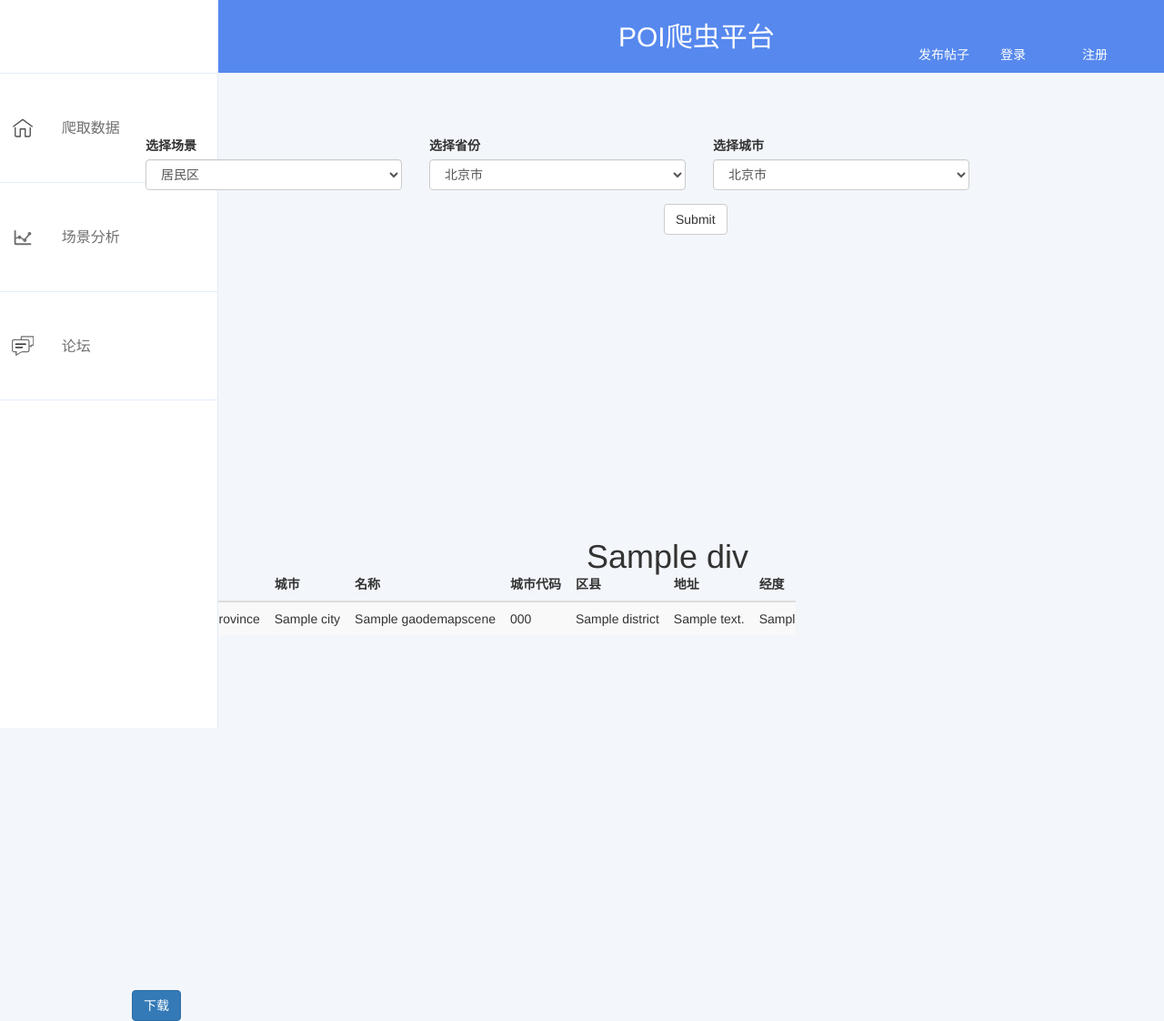
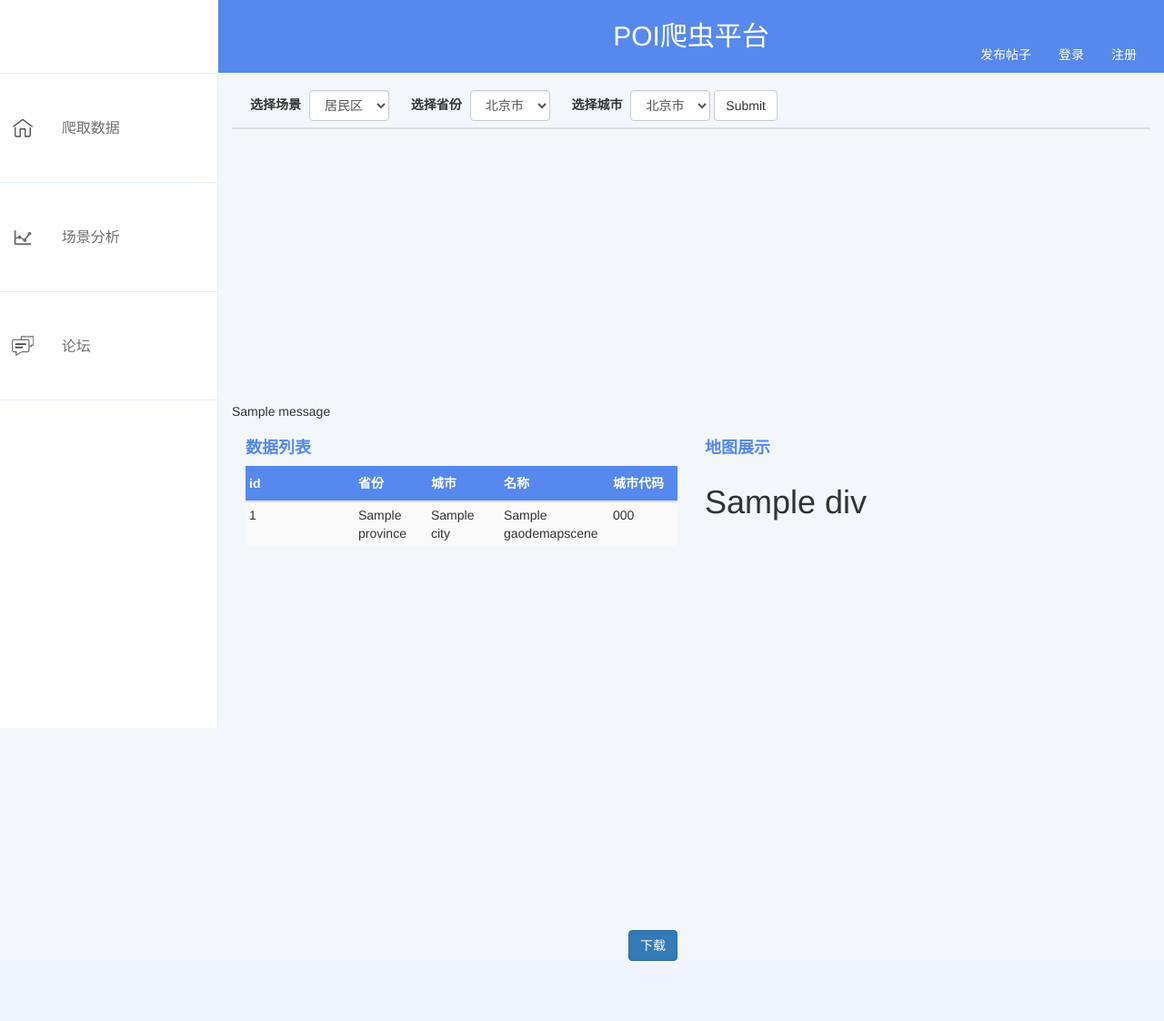
Before and after one commit to Jfengames/POIplatform, a Python web app: template templates/index.html in a window 1280 px wide. Shown: the whole page at 91% size. After the commit the page ends 1056 px from the top, so only its background shows below. Run offline with Jinja, Linux system fonts and the light colour scheme; the template is opened without the code that fills it: most values are stand-ins (such as "Sample title", 1, 10 or a date in 2020); one stand-in notice (Sample message) is shown; some libraries are stand-ins or nearby versions.

Commit message:
V0.1 样式修改

```diff
--- a/static/css/analysis_data_search.css
+++ b/static/css/analysis_data_search.css
@@ -1,6 +1,6 @@
 .data_search{
+    margin-top: 15px;
     width: 1040px;
-    margin-left: 25px;
     overflow: hidden;
     padding: 0;
 }
--- a/static/css/analysis_new_mission.css
+++ b/static/css/analysis_new_mission.css
@@ -1,5 +1,5 @@
 .search{
-    margin-top: -15px;
+    margin-top: 15px;
     border-style: dashed;
     border-color: #2e6da4;
     border-width: thin;
@@ -28,6 +28,6 @@
 }
 
 .pages{
-    margin-top: -20px;
-    margin-left: 32px;
+    width: 1000px;
+
 }
--- a/static/css/base.css
+++ b/static/css/base.css
@@ -2,7 +2,9 @@
 	margin: 0 auto;
 	padding: 0px;
 }
-
+body{
+    overflow-y: hidden;
+}
 ul li{
 	list-style: none;
 }
@@ -37,25 +39,22 @@
 }
 
 .title-user{
-	height:40px;
+	height:50px;
 	background-color: #5688ee;
-	margin-top: -105px;
 	font-size: 30px;
 	color: white;
-	padding-left: 680px;
-	padding-top: 45px;
+    text-align: center;
+    line-height: 80px;
 }
 
 .navbar-user{
-	height: 20px;
 	background-color: #5688ee;
-	margin-top: 30px;
 }
 
 .navbar-user li{
 	float: right;
 	list-style: none;
-	width: 90px;
+    margin-right: 30px;
 }
 
 .navbar-user a{
@@ -153,13 +152,11 @@
     background-repeat: no-repeat;
     background-position: center;
 }
-
 #navbar-body ul p {
     width: 190px;
     text-align: left;
     color: #707070;
 }
-
 #navbar-body ul p:hover {
     width: 600px;
     background-color: #f4f8ff;
@@ -167,15 +164,13 @@
 }
 
 /*内容部分*/
-
 .main{
     overflow: hidden;
-
-    margin-left: 220px;
-
-    padding-top: 100px;
+    margin-left: 240px;
+    padding-top: 80px;
 }
 .page-title{
     text-align: center;
     color: #5688ee;
-        }
+    line-height: 60px;
+}
--- a/static/css/index.css
+++ b/static/css/index.css
@@ -1,3 +1,17 @@
+.search-main{
+    padding: 15px;
+}
+
+.search label{
+    padding: 10px 5px 10px 20px;
+}
+.table>tbody>tr>td, .table>tbody>tr>th, .table>tfoot>tr>td, .table>tfoot>tr>th, .table>thead>tr>td, .table>thead>tr>th {
+    padding: 4px;
+    line-height: 1.42857143;
+    vertical-align: top;
+    border-top: 1px solid #ddd;
+}
+/*
 .main{
 
     width: 1040px;
@@ -47,4 +61,4 @@
     text-align: center;
 font-weight: bold}
 table td{word-break: keep-all;white-space:nowrap;}
-table thead{word-break: keep-all;white-space:nowrap;}
+table thead{word-break: keep-all;white-space:nowrap;}*/
--- a/static/css/note.css
+++ b/static/css/note.css
@@ -20,8 +20,8 @@
 }
 
 .note-group{
-    width: 660px;
-    margin-left: 100px;
+    width: 80%;
+    margin-top: 15px;
 }
 
 .note-title a{
--- a/templates/analysis_new_mission.html
+++ b/templates/analysis_new_mission.html
@@ -102,7 +102,7 @@
 </div>
 <div class="pages">
     <nav aria-label="Page navigation">
-      <ul class="pagination">
+      <ul class="pagination" style="margin: 10px 0;float: right;">
         {% if paginate.has_prev %}
             <li>
               <a href="/analysis/new_mission_todos/?page={{ paginate.prev_num }}" aria-label="Previous">
--- a/templates/base.html
+++ b/templates/base.html
@@ -7,17 +7,13 @@
     <script src="{{url_for('static',filename='js/jquery.min.js')}}"></script>
     <script src="{{url_for('static',filename='js/bootstrap.min.js')}}" integrity="sha384-Tc5IQib027qvyjSMfHjOMaLkfuWVxZxUPnCJA7l2mCWNIpG9mGCD8wGNIcPD7Txa" crossorigin="anonymous"></script>
     <link rel="stylesheet"  href="{{url_for('static',filename='css/base.css')}}">
-
-           {% block head %}{% endblock %}
-
+    {% block head %}{% endblock %}
 </head>
 <body>
 	<div class="navbar-title" style="position:fixed;">
-		<div>
+		<div style="float: left;">
 			<a href="{{url_for('index.home')}}">
-
-				<img class="logo" src="{{url_for('static',filename='images/2.png')}}">
-
+                <img class="logo" src="{{url_for('static',filename='images/2.png')}}">
 	        </a>
     	</div>
         <div class="title-user">POI爬虫平台</div>
--- a/templates/index.html
+++ b/templates/index.html
@@ -5,38 +5,31 @@
 {% block head %}
     <link rel="stylesheet" href="{{ url_for('static',filename='css/index.css') }}">
     <script src="{{ url_for('static',filename='js/city.js') }}" ></script>
-
     <script src="{{ url_for('static',filename='js/plotly.min.js') }}"></script>
 {% endblock %}
 
 {% block main %}
-
-<div class="search">
-<form action="/" method="POST">
-
-    <div class="form-group col-lg-6" style="float: left; width: 30%;">
-            <label for="scenes" style="float: left;">选择场景</label>
-                <select class="form-control col-lg-4" id="scenes" name="scene" >
-
-
-
-
+<div class="search-main">
+    <div class="search" style="border-bottom: 2px solid #ddd;">
+        <form action="/" method="POST" class="form-inline">
+            <div class="form-group">
+                <label for="scenes">选择场景</label>
+                <select class="form-control" id="scenes" name="scene" >
                     <option value="居民区">居民区</option>
                     <option value="医院">医院</option>
                     <option value="美食">美食</option>
                     <option value="美景">美景</option>
                 </select>
-
             </div>
-        <div class="form-group col-lg-6" style="float: left; width: 30%;";>
-            <label for="province" style="float: left;">选择省份</label>
-            <select class="form-control col-lg-4" id="province" name="province" ></select>
+            <div class="form-group">
+                <label for="province">选择省份</label>
+                <select class="form-control" id="province" name="province" ></select>
             </div>
-          <div class="form-group col-lg-6" style="float: left; width: 30%;";>
+            <div class="form-group">
                 <label for="city">选择城市</label>
-                <select class="form-control col-lg-4" id="city" name="city"></select>
+                <select class="form-control" id="city" name="city"></select>
             </div>
-       <input type="submit" class="btn btn-default" style="margin-left: 585px;">
+            <input type="submit" class="btn btn-default" style="margin-top: -3px;">
         </form>
     </div>
     {% with messages = get_flashed_messages() %}
@@ -48,33 +41,34 @@
             </ul>
         {% endif %}
     {% endwith %}
-<div class="tableleft">
+<div class="col-lg-6">
     <form action="/" method="post">
-<div class="table-responsive " style="overflow: scroll; height: 500px;margin-top: 10px;">
-
+        <div style="line-height: 40px;font-size: 18px;font-weight: bold;color:#5688ee;">数据列表</div>
+        <div class="table-responsive " style="overflow: scroll; height: 500px;">
+            <!--<caption>数据库数据</caption>-->
             <table class="table table-striped table-sm">
-                 <caption>数据库数据</caption>
                 <thead>
-                    <tr>
-                    <th>id</th>
-                    <th>省份</th>
-                    <th>城市</th>
-                    <th>名称</th>
-                    <th>城市代码</th>
-                    <th>区县</th>
-                    <th>地址</th>
-                    <th>经度</th>
-                    <th>纬度</th>
-                    <th>大类</th>
-                    <th>小类代码</th>
-                    <th>小类</th>
-                    <th>面积</th>
-                    <th>形状</th>
-                    <th>格式化经度</th>
-                    <th>格式化纬度</th>
-                    <th>格式化形状</th>
+                    <tr style="background-color: #5688ee;color: #fff;height: 35px;">
+                    <th style="min-width: 120px;max-width: 150px;line-height: 30px;">id</th>
+                    <th style="min-width: 80px;max-width: 100px;line-height: 30px;">省份</th>
+                    <th style="min-width: 80px;max-width: 100px;line-height: 30px;">城市</th>
+                    <th style="min-width: 120px;max-width: 150px;line-height: 30px;">名称</th>
+                    <th style="min-width: 80px;max-width: 100px;line-height: 30px;">城市代码</th>
+                    <th style="min-width: 80px;max-width: 100px;line-height: 30px;">区县</th>
+                    <th style="min-width: 120px;max-width: 150px;line-height: 30px;">地址</th>
+                    <th style="min-width: 80px;max-width: 100px;line-height: 30px;">经度</th>
+                    <th style="min-width: 80px;max-width: 100px;line-height: 30px;">纬度</th>
+                    <th style="min-width: 120px;max-width: 150px;line-height: 30px;">大类</th>
+                    <th style="min-width: 80px;max-width: 100px;line-height: 30px;">小类代码</th>
+                    <th style="min-width: 80px;max-width: 100px;line-height: 30px;">小类</th>
+                    <th style="min-width: 80px;max-width: 100px;line-height: 30px;">面积</th>
+                    <th style="min-width: 200px;max-width: 250px;line-height: 30px;">形状</th>
+                    <!--<th style="min-width: 120px;max-width: 150px;">格式化经度</th>
+                    <th style="min-width: 120px;max-width: 150px;">格式化纬度</th>-->
+                    <!--<th style="min-width: 200px;max-width: 250px;">格式化形状</th>-->
                     </tr>
                 </thead>
+                <tbody>
                     {% for i in gaodemapscene %}
                         <tr>
                             <td>{{ i.id }}</td>
@@ -91,22 +85,30 @@
                             <td>{{ i.classify }}</td>
                             <td>{{ i.area }}</td>
                             <td>{{ i.shape }}</td>
-                            <td>{{ i.wgs_long }}</td>
+                            <!--<td>{{ i.wgs_long }}</td>
                             <td>{{ i.wgs_lat }}</td>
-                            <td>{{ i.wgs_shape }}</td>
+                            <td>{{ i.wgs_shape }}</td>-->
                         </tr>
                     {% endfor %}
+                </tbody>
             </table>
-
-
         </div>
     </form>
-    <form action="/download/",method="GET" style="">
-                        <input type="button" class="btn btn-primary"
-                        data-toggle="button" name="download" value="下载" onclick="location.href='{{ url_for('index.download1')}}'">
+    <form action="/download/",method="GET" style="float: right;margin-top:10px;">
+        <input type="button" class="btn btn-primary" data-toggle="button" name="download" value="下载" onclick="location.href='{{ url_for('index.download1')}}'">
     </form>
 </div>
-    <div class="content">
+    <div class="col-lg-6">
+        <div style="line-height: 40px;font-size: 18px;font-weight: bold;color:#5688ee;">地图展示</div>
+        <div class="content" style="height: 500px;">
+            <div class="graph">
+                <h1>
+                    {{ div |safe }}
+                </h1>
+            </div>
+        </div>
+    </div>
+<!--    <div class="content">
             <div class="graph">
                 <h1>
                     {{ div |safe }}
@@ -114,9 +116,9 @@
             </div>
 
 
+    </div>-->
+
 </div>
-
-
 <script>
     (function(){
         var pHtmlStr = '';
@@ -135,7 +137,6 @@
         });
         $("#province").change();
     })();
-
 </script>
 
 
--- a/templates/note.html
+++ b/templates/note.html
@@ -13,7 +13,7 @@
 {#                <div class="avatar-group">#}
 {#                    <img src="{{ url_for('static', filename='images/2.png')}}" class="avatar">#}
 {#                </div>#}
-                <div class="note-group" style="width: 660px;margin-left: 138px;margin-top:50px;">
+                <div class="note-group" style="">
                     <p class="note-title" style="font-size: 30px;color: #5688ee;width: 100%;font-weight: 700;">
                         <a href="{{ url_for('note.detail', note_id=card.id) }}">{{ card.title }}</a>
                     </p>
```
Also changed, not shown: static/css/analysis.css (+3 -9 lines), static/css/login.css (deleted, +0 -16 lines), static/css/register.css (deleted, +0 -16 lines), templates/analysis.html (+3 -5 lines), templates/analysis_data_search.html (+7 -4 lines), templates/login.html (+5 -10 lines), templates/register.html (+8 -14 lines). Lines whose indentation alone changed are shown as unchanged.
